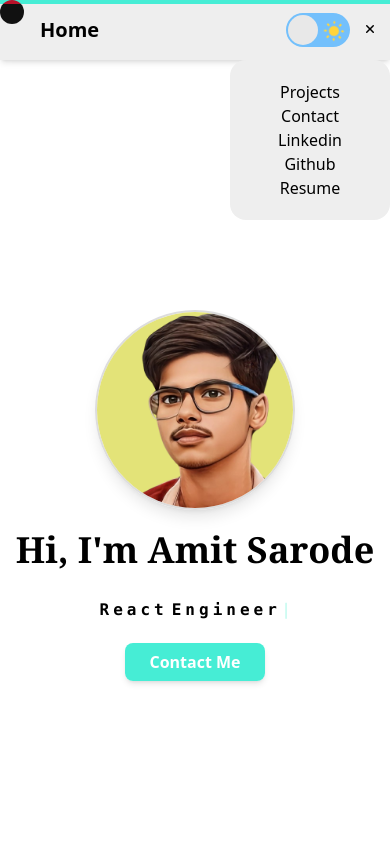
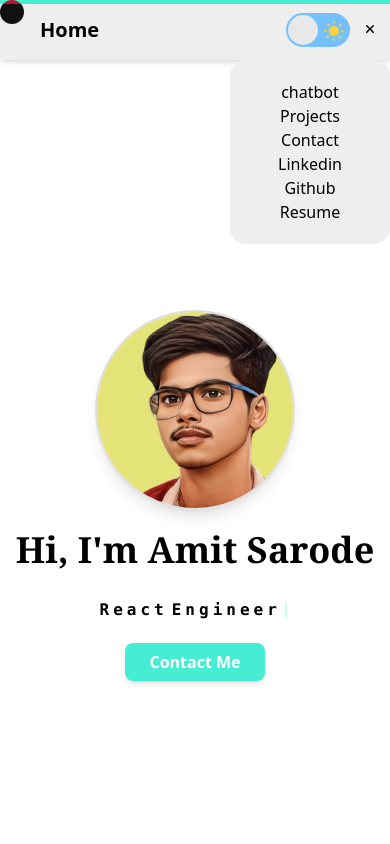
Before and after one commit to Amit-Sarode/Amit-Sarode.github.io, a React (Vite) app: page / in a window 390 px wide. Both pictures are taken after a click on the button 368 px from the left and 31 px from the top of the page. Shown: the top 844 px of the page. Built offline with nearby package versions, Linux system fonts and the light colour scheme.

Commit message:
style: Update ChatGPT component background color and Navbar to include chatbot navigation

```diff
--- a/src/components/Chatgpt.tsx
+++ b/src/components/Chatgpt.tsx
@@ -78,8 +78,8 @@ const Chatgpt: React.FC = () => {
   };
 
   return (
-    <main className="min-h-screen h-screen bg-gray-100 flex items-center justify-center p-6 cursor-none">
-      <section className="w-full max-w-2xl absolute h-[80vh]  bg-white shadow-lg rounded-lg p-6 flex flex-col space-y-4">
+    <main className="min-h-screen h-screen  flex items-center justify-center p-6 cursor-none">
+      <section className="w-full max-w-2xl absolute h-[80vh]  bg-[#727272] shadow-lg rounded-lg p-6 flex flex-col space-y-4">
         <div className="flex flex-col space-y-3 max-h-[70vh] overflow-y-auto">
           {messages.map((message, id) => (
             <div
--- a/src/components/Navbar.tsx
+++ b/src/components/Navbar.tsx
@@ -1,5 +1,5 @@
 import React, { useEffect, useState,useRef } from 'react';
-import { Link } from 'react-router-dom';
+import { Link,useNavigate } from 'react-router-dom';
 import { motion, useScroll, useSpring , AnimatePresence } from 'framer-motion';
 import resume from '../assets/Amit Sarode -resume.pdf'
 
@@ -33,7 +33,7 @@ export const useClickOutside = (handler: () => void) => {
 };
 
 const Navbar: React.FC = () => {
-
+const navigate = useNavigate()
   const domNode = useClickOutside(() => {
     useEffect(()=>{
       setMobile(false);
@@ -142,7 +142,8 @@ const [mobile,setMobile]  = useState<boolean>(false)
             animate={{ x: 0, opacity: 1 }}
             exit={{ x: 10, opacity: 0 }}
      className=' z-50 rounded-2xl bg-[#EEEEEE] text-black w-40 h-auto py-5 text-center absolute top-[60px] right-0'
-    >{navItem.map((item, idx) =>
+    > <button onClick={()=>navigate('/chatgpt')}>chatbot</button>
+      {navItem.map((item, idx) =>
    (
         <motion.div
         key={idx}
```
